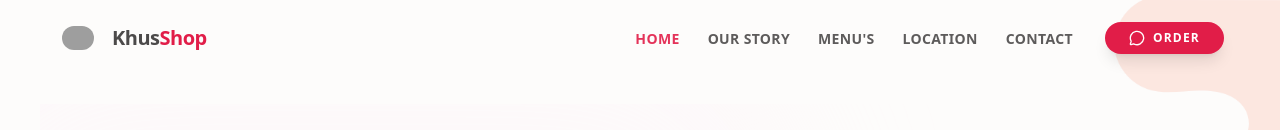
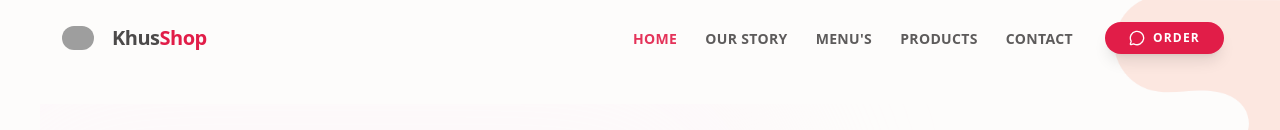
Before and after one commit to md-faizanahmad/sweets-shop, a Next.js app: page / in a window 1280 px wide. Shown: the top 130 px of the page. Built offline with nearby package versions, Linux system fonts and the light colour scheme; grey boxes are pictures that could not be loaded.

Commit message:
feat: nav.ts

```diff
--- a/src/@types/nav.ts
+++ b/src/@types/nav.ts
@@ -11,6 +11,6 @@ export const NAV_LINKS: NavItem[] = [
   { label: "Home", href: "/" },
   { label: "Our Story", href: "/our-story" },
   { label: "Menu's", href: "/menu" },
-  { label: "Location", href: "/location" },
+  { label: "Products", href: "/allproducts" },
   { label: "Contact", href: "/contact" },
 ];
```
